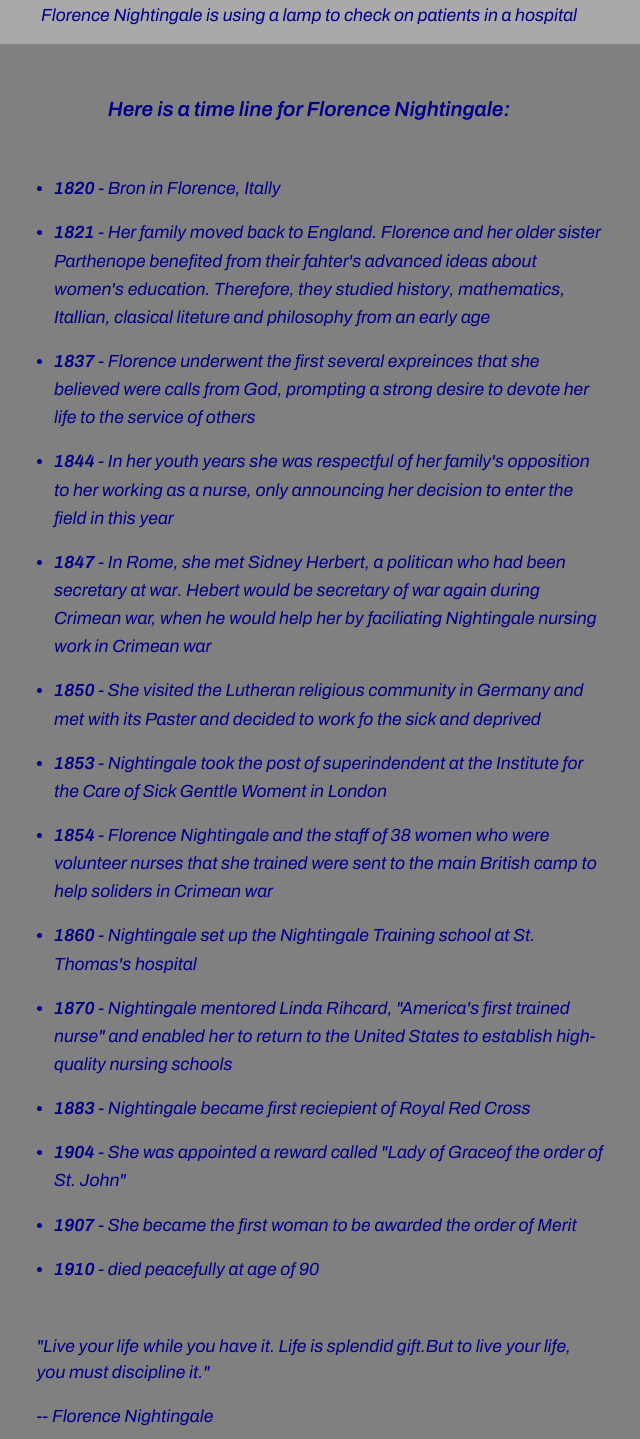
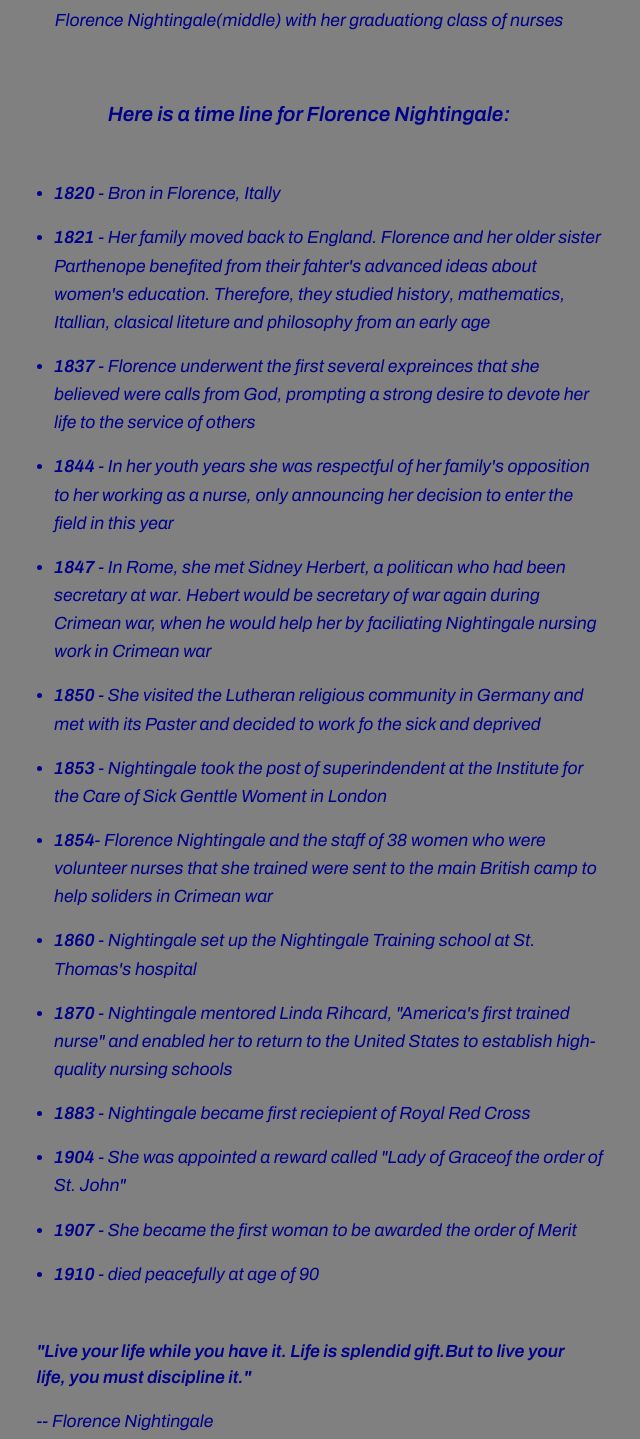
Before and after one commit to anafiro/meda-winter-cohort, a plain HTML site: page projects/tribute/index.html in a window 1280 px wide. Shown: the part 565-2004 px from the top of the page, without its empty margins (331-971 px from the left). Drawn offline with Linux system fonts and the light colour scheme.

Commit message:
project-Florence

```diff
--- a/projects/tribute/index.html
+++ b/projects/tribute/index.html
@@ -28,44 +28,44 @@
                 <h1 id="title">Florence Nightingale</h1>
                 <p> The founder of modern nursing</p1>
                     <figure id="img-div">
-                        <img id="image" src="image/Nurse.jpg" alt="Florence Nightingale holding lamb to check on patients "/>
-                        <figcaption id="img-caption"> Florence Nightingale is using a lamp to check on patients in a hospital</figcaption>
+                        <img id="image" src="image/Florence_students.jpg" alt="Florence Nightingale holding lamb to check on patients "/>
+                        <figcaption id="img-caption"> Florence Nightingale(middle) with her graduationg class of nurses</figcaption>
                     </figure>
                     <section id="tribute-info">
                         <h3 id="headline">Here is a time line for Florence Nightingale:</h3>
                         <ul>
-                            <li><strong>1820</strong> - Bron in Florence, Itally</li>
+                            <li><b>1820</b> - Bron in Florence, Itally</li>
 
-                            <li><strong>1821</strong> - Her family moved back to England. Florence and her older sister Parthenope benefited from their fahter's advanced ideas about women's education. Therefore, they studied history, mathematics, Itallian, clasical liteture and philosophy from an early age</li>
+                            <li><b>1821</b> - Her family moved back to England. Florence and her older sister Parthenope benefited from their fahter's advanced ideas about women's education. Therefore, they studied history, mathematics, Itallian, clasical liteture and philosophy from an early age</li>
 
-                            <li><strong>1837</strong> - Florence underwent the first several expreinces that she believed were calls from God, prompting a strong desire to devote her life to the service of others</li>
+                            <li><b>1837</b> - Florence underwent the first several expreinces that she believed were calls from God, prompting a strong desire to devote her life to the service of others</li>
 
-                            <li><strong>1844</strong> - In her youth years she was respectful of her family's opposition to her working as a nurse, only announcing her decision to enter the field in this year</li>
+                            <li><b>1844</b> - In her youth years she was respectful of her family's opposition to her working as a nurse, only announcing her decision to enter the field in this year</li>
 
-                            <li><strong>1847</strong> - In Rome, she met Sidney Herbert, a politican who had been secretary at war. Hebert would be secretary of war again during Crimean war, when he would help her by faciliating Nightingale nursing work in Crimean war</li>
+                            <li><b>1847</b> - In Rome, she met Sidney Herbert, a politican who had been secretary at war. Hebert would be secretary of war again during Crimean war, when he would help her by faciliating Nightingale nursing work in Crimean war</li>
 
-                            <li><strong>1850</strong> - She visited the Lutheran religious community in Germany and met with its Paster and decided to work fo the sick and deprived</li>
+                            <li><b>1850</b> - She visited the Lutheran religious community in Germany and met with its Paster and decided to work fo the sick and deprived</li>
 
-                            <li><strong>1853</strong> - Nightingale took the post of superindendent at the Institute for the Care of Sick Genttle Woment in London</li>
+                            <li><b>1853</b> - Nightingale took the post of superindendent at the Institute for the Care of Sick Genttle Woment in London</li>
 
-                            <li><strong>1854</strong> - Florence Nightingale and the staff of 38 women who were volunteer nurses that she trained were sent to the main British camp to help soliders in Crimean war</li>
+                            <li><b>1854</b>- Florence Nightingale and the staff of 38 women who were volunteer nurses that she trained were sent to the main British camp to help soliders in Crimean war</li>
 
-                            <li><strong>1860</strong> - Nightingale set up the Nightingale Training school at St. Thomas's hospital</li>
+                            <li><b>1860</b> - Nightingale set up the Nightingale Training school at St. Thomas's hospital</li>
 
-                            <li><strong>1870</strong> - Nightingale mentored Linda Rihcard, "America's first trained nurse" and enabled her to return to the United States to establish high-quality nursing schools</li>
+                            <li><b>1870</b> - Nightingale mentored Linda Rihcard, "America's first trained nurse" and enabled her to return to the United States to establish high-quality nursing schools</li>
 
-                            <li><strong>1883</strong> - Nightingale became first reciepient of Royal Red Cross</li>
+                            <li><b>1883</b> - Nightingale became first reciepient of Royal Red Cross</li>
 
-                            <li><strong>1904</strong> - She was appointed a reward called "Lady of Graceof the order of St. John"</li>
+                            <li><b>1904</b> - She was appointed a reward called "Lady of Graceof the order of St. John"</li>
 
-                            <li><strong>1907</strong> - She became the first woman to be awarded the order of Merit</li>
+                            <li><b>1907</b> - She became the first woman to be awarded the order of Merit</li>
 
-                            <li><strong>1910</strong> - died peacefully at age of 90</li>
+                            <li><b>1910</b> - died peacefully at age of 90</li>
 
 
                         </ul>
                         <blockquote>
-                            <p>"Live your life while you have it. Life is splendid gift.But to live your life, you must discipline it."</p>
+                            <p><b>"Live your life while you have it. Life is splendid gift.But to live your life, you must discipline it."</b></p>
 
                         <cite>-- Florence Nightingale</cite>
                         </blockquote>
--- a/projects/tribute/styles/main.css
+++ b/projects/tribute/styles/main.css
@@ -1,5 +1,7 @@
 
 @import url('https://fonts.googleapis.com/css2?family=Archivo:ital,wght@1,400;1,600&display=swap');
+
+
 html, bdoy {
     margin:0;
     padding:0;
@@ -64,7 +66,7 @@ html, bdoy {
   }
 
   #img-div {
-    background: darkgrey;
+    background: gray;
     padding: 10px;
     margin: 0;
   }
```
Also changed, not shown: projects/tribute/image/Florence_students.jpg (added).
